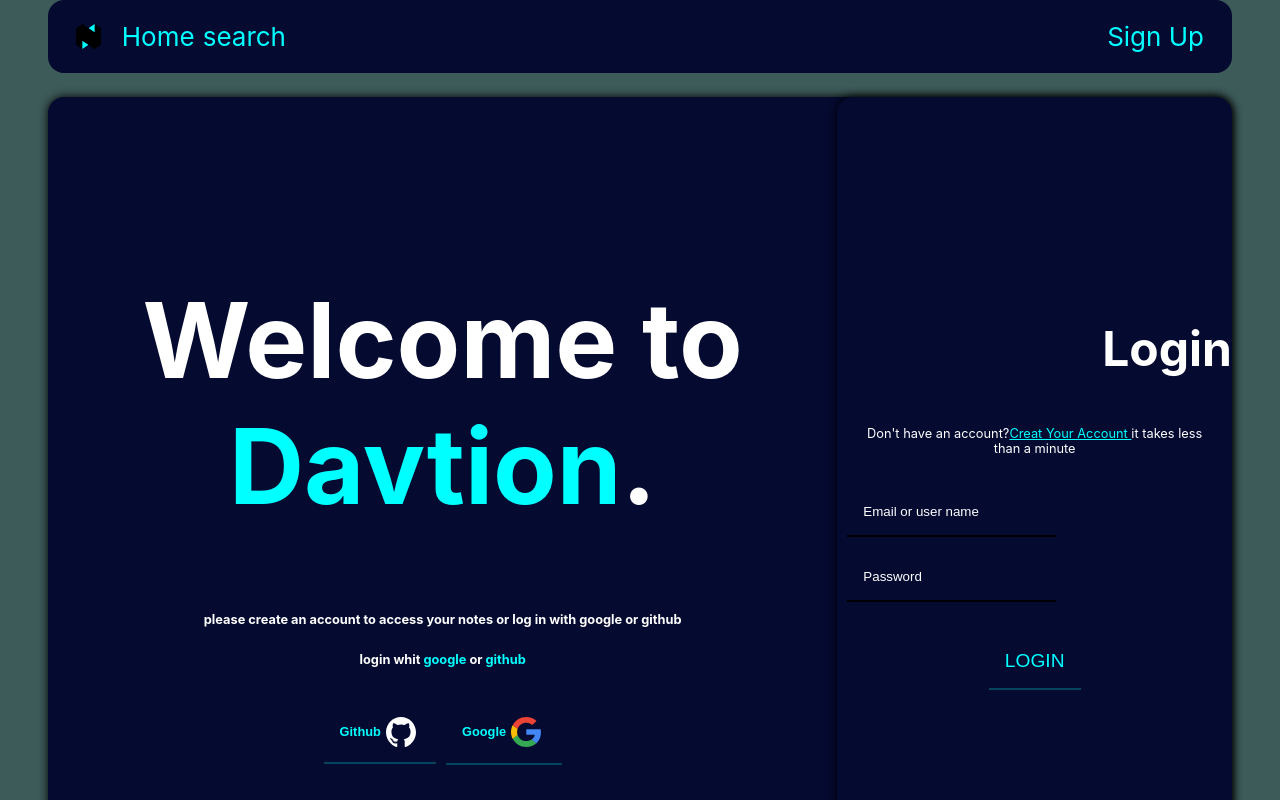
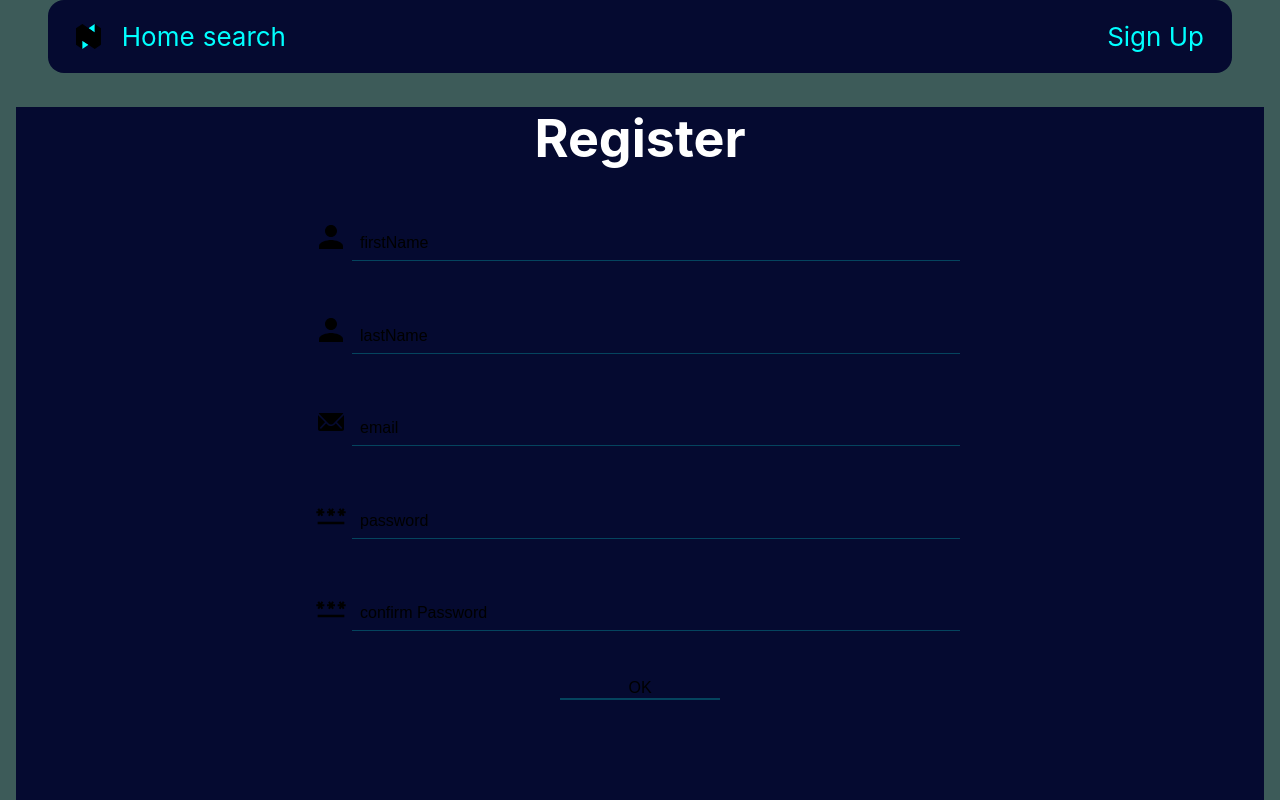
Before and after one commit to IamDavidev/davtioon-firebase, a React (Vite) app: page /register in a window 1280 px wide. Shown: the top 800 px of the page. Built offline with nearby package versions, Linux system fonts and the light colour scheme.

Commit message:
autocomplete on

```diff
--- a/src/Pages/RegisterUser/Register.jsx
+++ b/src/Pages/RegisterUser/Register.jsx
@@ -26,7 +26,7 @@ const Register = () => {
             required
             type="text"
             name="firstName"
-            placeholder="firstName"  autoComplete
+            placeholder="firstName"  autoComplete='on'
           />
         </label>
         <label className="inputRegister">
--- a/src/Routes/Routes.jsx
+++ b/src/Routes/Routes.jsx
@@ -38,7 +38,6 @@ const AppRoutes = () => {
             <Route path="/notes" element={<Notes />} />
             <Route path="/notes/searh/id/:id" element={<NotesById />} />
             <Route path="/notes/add" element={<NotesAdd />} />
-            <Route path="/register" element={<Register />} />
             <Route path="/notes/search" element={<Search />} />
             <Route
               path="/notes/category/:category"
@@ -50,6 +49,7 @@ const AppRoutes = () => {
 
         <Route path="*" element={<Login />} />
         <Route path="/login" element={<Login />} />
+        <Route path="/register" element={<Register />} />
       </Routes>
       <Footer />
     </BrowserRouter>
```
